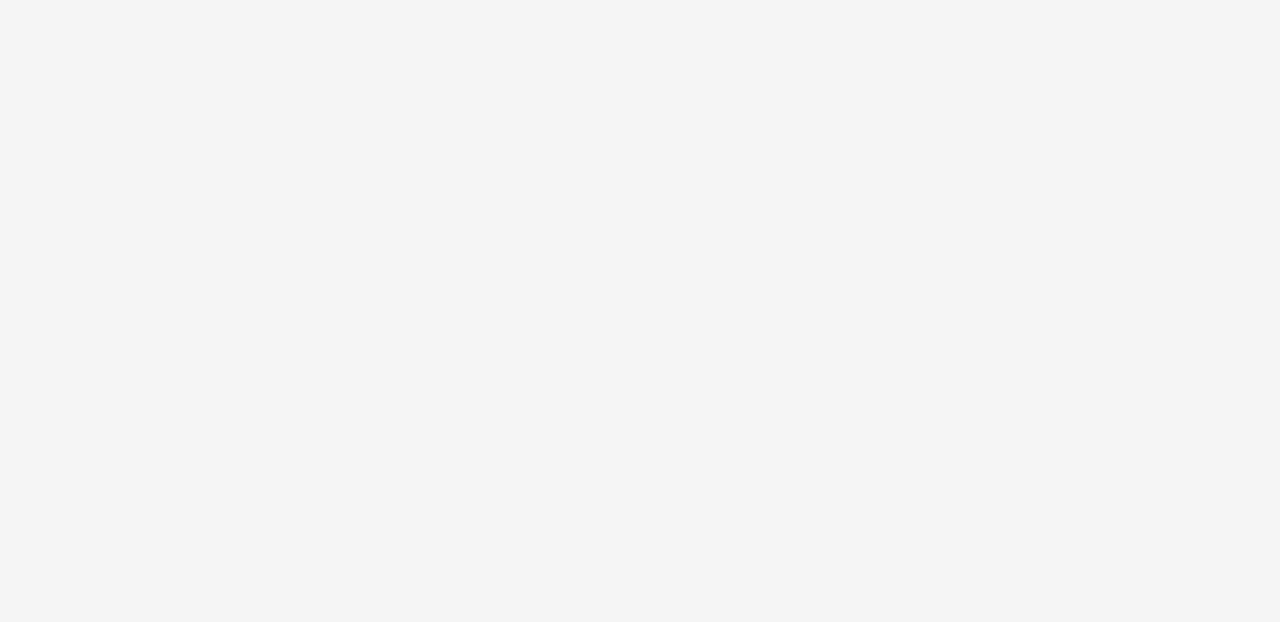
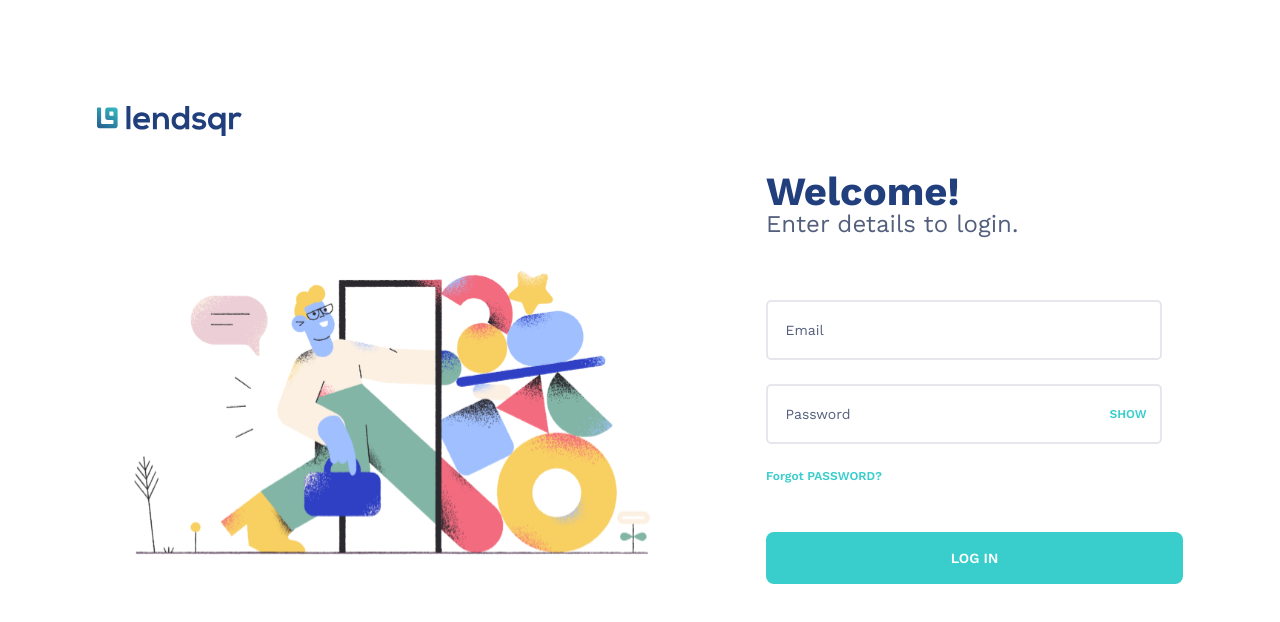
Before and after one commit to CodeBstack/lendsqr-fe-test, a React (Create React App) app: page / in a window 1280 px wide. Before the commit this address had no page. Shown: the top 622 px of the page. Built offline with nearby package versions, Linux system fonts and the light colour scheme.

Commit message:
reconfigured the route

```diff
--- a/src/Pages/Auth/Login.tsx
+++ b/src/Pages/Auth/Login.tsx
@@ -12,7 +12,7 @@
 
   const handleSubmit = (e: FormEvent) => {
       e.preventDefault();
-      navigate('/')
+      navigate('/dashboard')
   };
 
   return (
--- a/src/Routes.tsx
+++ b/src/Routes.tsx
@@ -16,13 +16,19 @@
   return (
     <BrowserRouter>
       <Routes>
-        <Route
-          path="/login"
-          element={<Login />}
-        />
-        <Route path="/dashboard">
-          <Route index element={<Dashboard />} />
-          <Route path='users' element={<Users />} />
+        <Route path="/">
+          <Route path="" element={<Login />} />
+
+          <Route path="/dashboard">
+            <Route
+              path=""
+              element={<Dashboard />}
+            />
+            <Route
+              path="users"
+              element={<Users />}
+            />
+          </Route>
         </Route>
       </Routes>
     </BrowserRouter>
```
